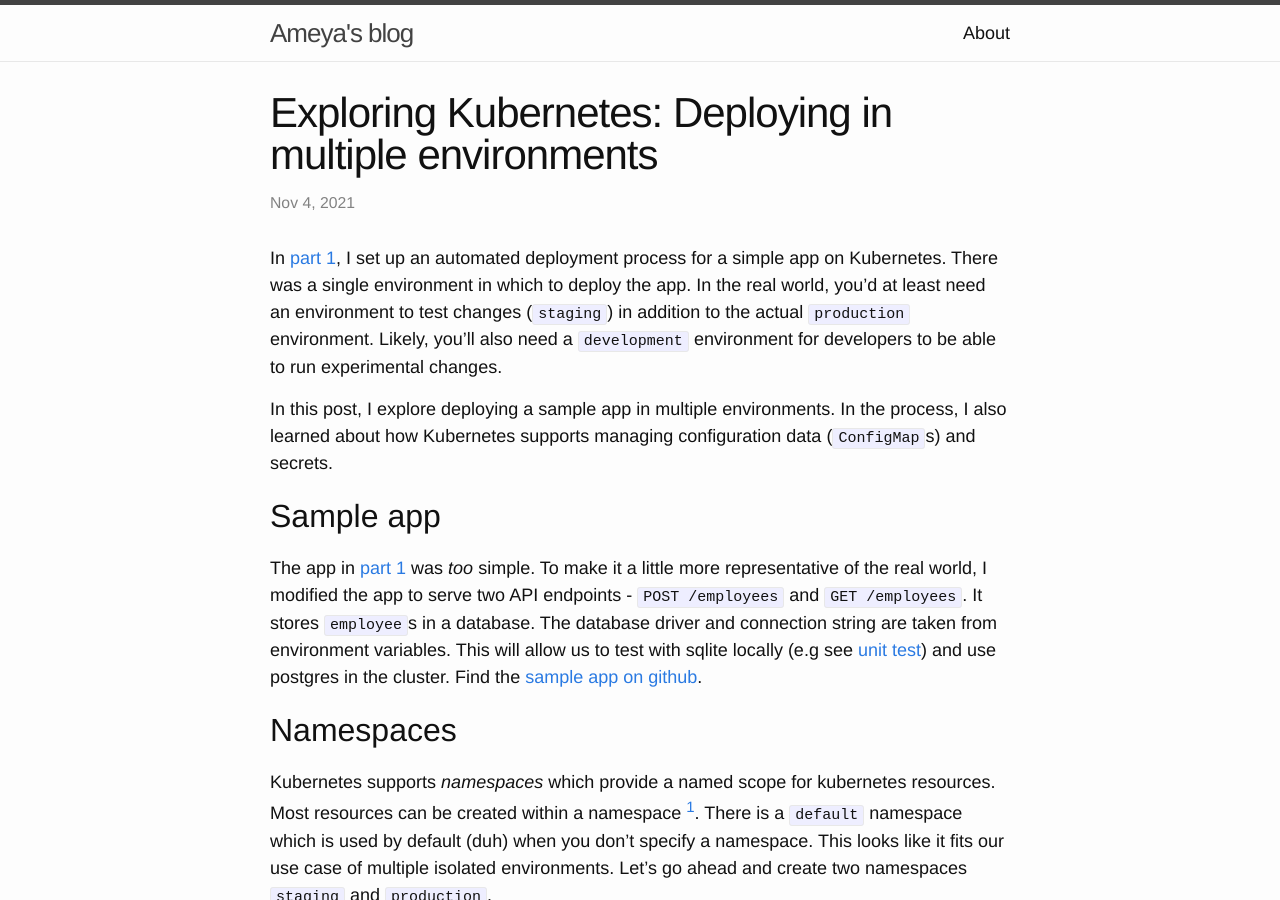
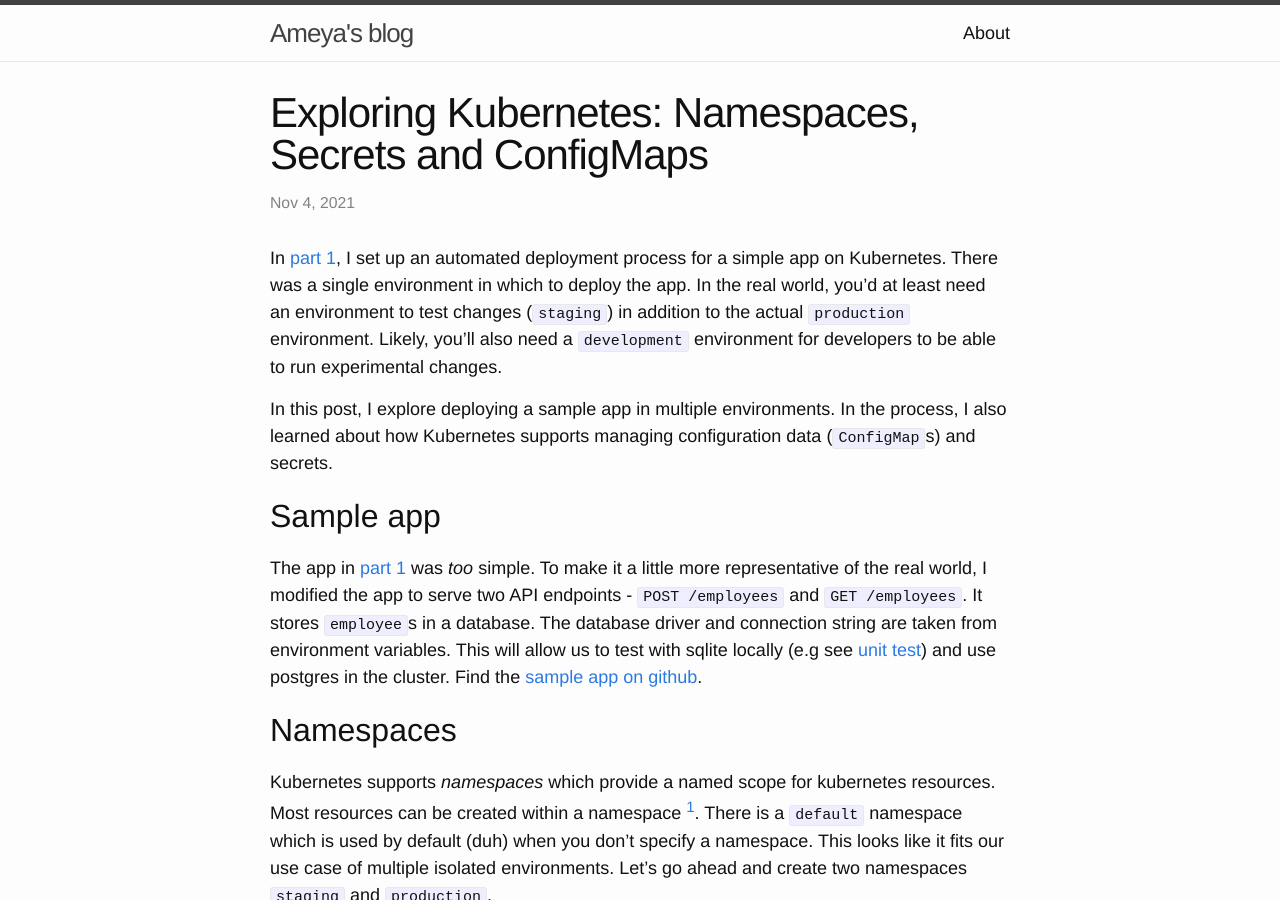
Before and after one commit to juggernaut/juggernaut.github.io, a Jekyll site: the page built from _posts/2021-11-04-exploring-kubernetes-deploying-multiple-environments.markdown, in a window 1280 px wide and 900 px high. Built offline with Jekyll 4.4.1, drawn with Linux system fonts in a browser that asks for light colours.

Commit message:
Update 2021-11-04-exploring-kubernetes-deploying-multiple-environments.markdown

```diff
--- a/_posts/2021-11-04-exploring-kubernetes-deploying-multiple-environments.markdown
+++ b/_posts/2021-11-04-exploring-kubernetes-deploying-multiple-environments.markdown
@@ -1,6 +1,6 @@
 ---
 layout: post
-title:  "Exploring Kubernetes: Deploying in multiple environments"
+title:  "Exploring Kubernetes: Namespaces, Secrets and ConfigMaps"
 date:   2021-11-04 14:10:32
 categories: technology kubernetes
 ---
```
